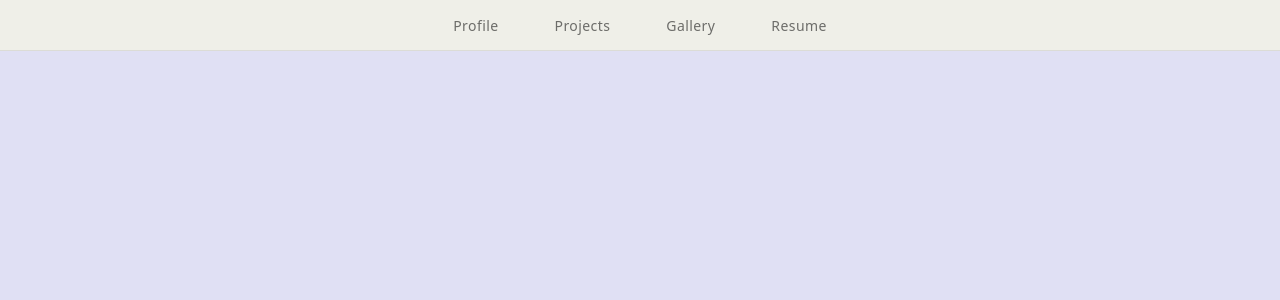
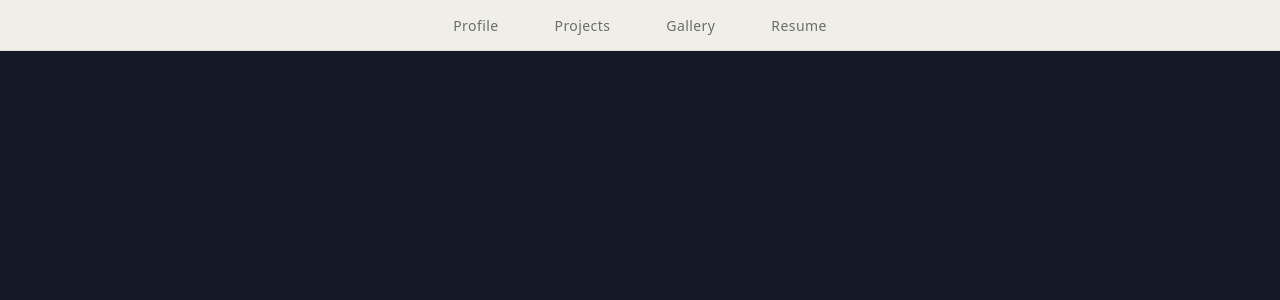
Before and after one commit to justinc918/personal-site, a React (Vite) app: page /gallery/digital in a window 1280 px wide. Shown: the top 300 px of the page. Built offline with nearby package versions, Linux system fonts and the light colour scheme.

Commit message:
background pic added

```diff
--- a/index.html
+++ b/index.html
@@ -7,7 +7,7 @@
     <style>
       *, *::before, *::after { box-sizing: border-box; margin: 0; padding: 0; }
       html, body, #root { width: 100%; height: 100%; overflow: hidden; }
-      body { background: rgb(224, 224, 244); }
+      body { background: rgb(20, 24, 39); }
     </style>
   </head>
   <body>
--- a/src/pages/Digital.tsx
+++ b/src/pages/Digital.tsx
@@ -5,5 +5,5 @@ export default function Digital() {
 const pageStyle: React.CSSProperties = {
   width: '100%',
   height: '100%',
-  background: 'rgb(224, 224, 244)',
+  background: 'rgb(20, 24, 39)',
 }
--- a/src/pages/Home.tsx
+++ b/src/pages/Home.tsx
@@ -5,5 +5,5 @@ export default function Home() {
 const pageStyle: React.CSSProperties = {
   width: '100%',
   height: '100%',
-  background: 'rgb(224, 224, 244)',
+  background: 'rgb(20, 24, 39)',
 }
--- a/src/pages/Projects.tsx
+++ b/src/pages/Projects.tsx
@@ -5,5 +5,5 @@ export default function Projects() {
 const pageStyle: React.CSSProperties = {
   width: '100%',
   height: '100%',
-  background: 'rgb(224, 224, 244)',
+  background: 'rgb(20, 24, 39)',
 }
```
Also changed, not shown: public/images/background.png (added).
